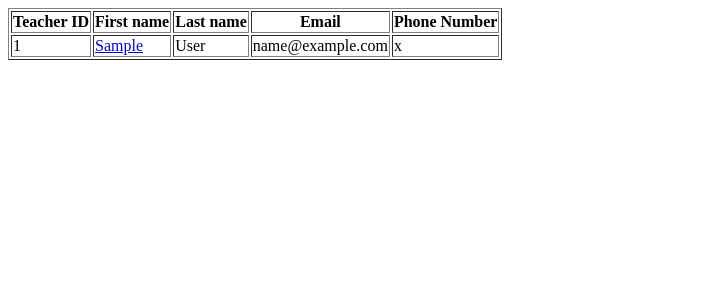
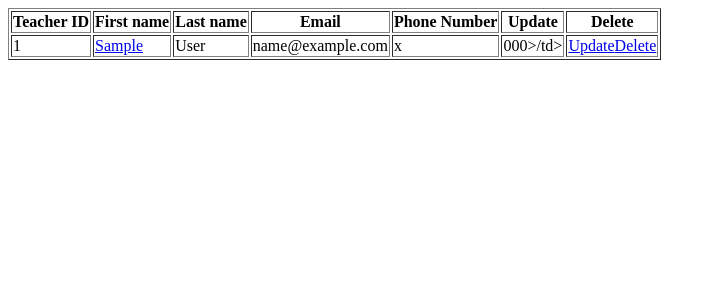
Before and after one commit to lmanoob/Project-web-application, a PHP site: page /displayteacher.php in a window 1280 px wide. Shown: the top 300 px of the page, without its empty margins (0-716 px from the left). Run offline with PHP 8.4, Linux system fonts and the light colour scheme; tables that the repository leaves empty or names only in its code hold one stand-in row (values such as "Sample post").

Commit message:
Update displayteacher.php

```diff
--- a/displayteacher.php
+++ b/displayteacher.php
@@ -1,7 +1,7 @@
 <?php
 include 'conn.php';
 echo "<table border ='1'><tr><th>Teacher ID</th><th>First name</th>";
-echo "<th>Last name</th><th>Email</th><th>Phone Number</th></tr>";
+echo "<th>Last name</th><th>Email</th><th>Phone Number</th><th>Update</th><th>Delete</th></tr>";
 $result = mysqli_query($conn, "select * from teacher");
 while($row = mysqli_fetch_row($result)){
 	echo"<tr><td>$row[0]</td>";
@@ -9,6 +9,9 @@ while($row = mysqli_fetch_row($result)){
 	echo"<td>$row[2]</td>";
 	echo"<td>$row[3]</td>";
 	echo"<td>$row[4]</td>";
+	echo"<td>$row[5]>/td>";
+        echo"<td><a href=updateteacher.php?teacher_code=$row[0]>Update</a>";
+        echo "<a href=deleteteacher.php?teacher_code=$row[0]>Delete</a>";
 	echo"</tr>";
 }echo"</table>";
 mysqli_free_result($result);
```
